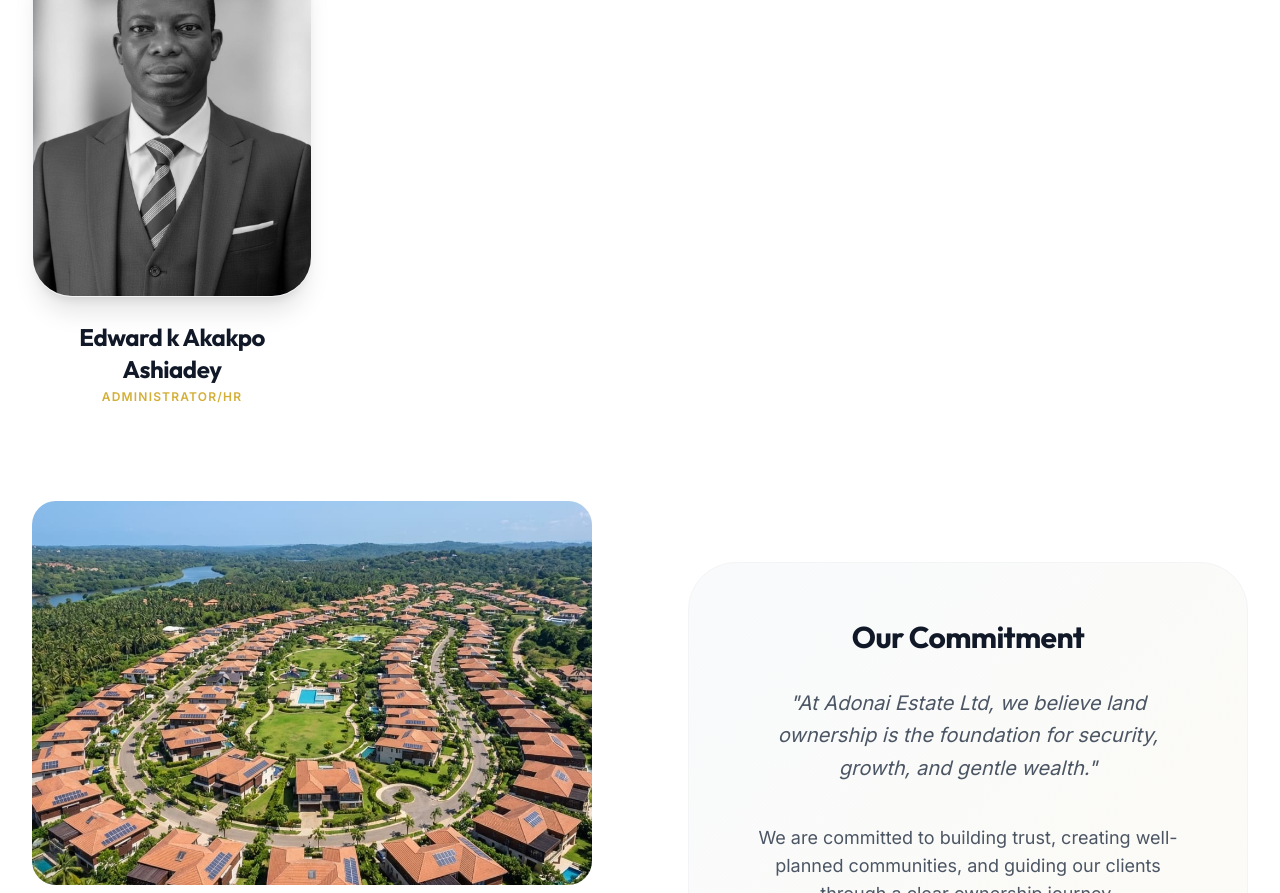
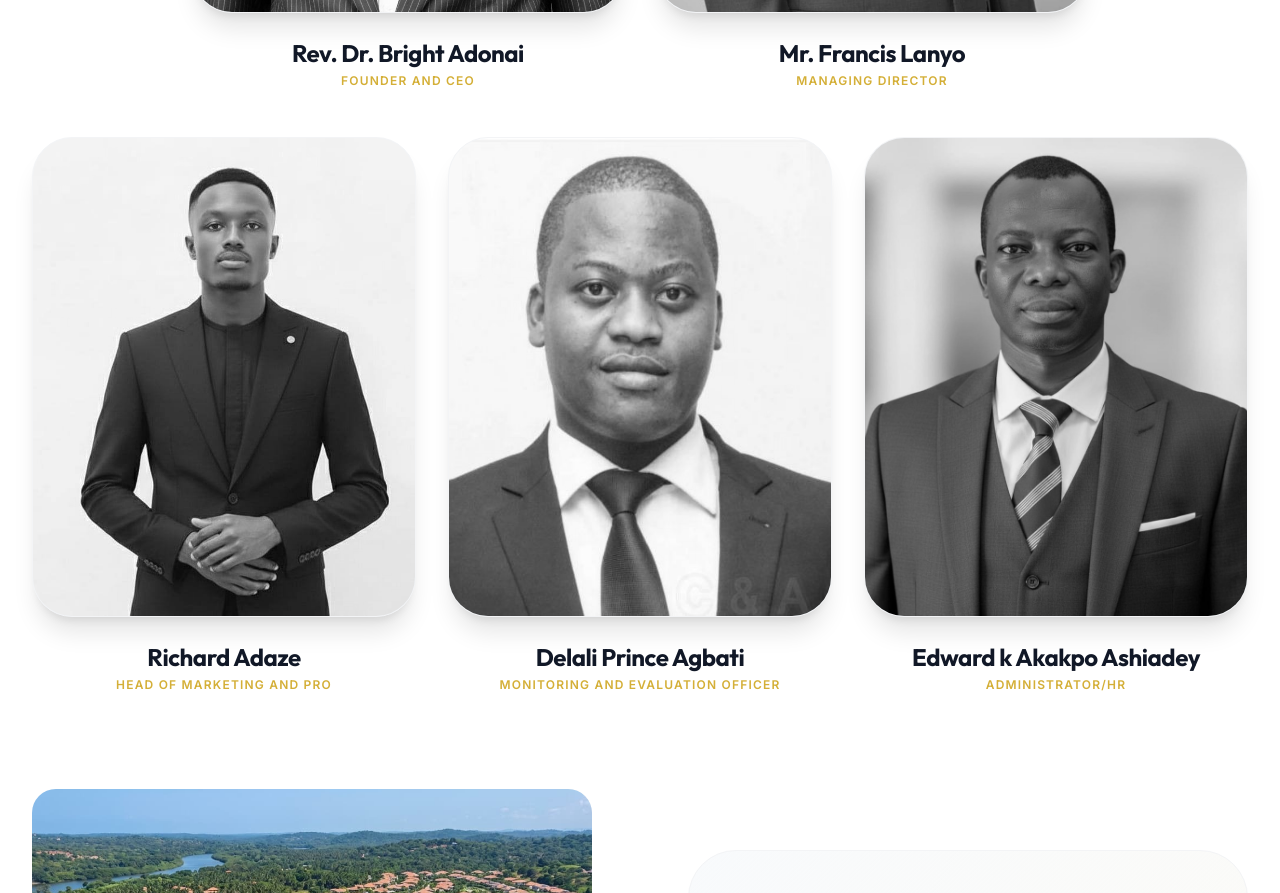
Before and after one commit to adazewebstudio-png/adonaiestate, a React (Vite) app: page /about in a window 1280 px wide. Shown: the part 3500-4393 px from the top of the page. Built offline with nearby package versions, Linux system fonts and the light colour scheme.

Commit message:
design: restructure team section to tiered layout (2 top, 3 bottom)

```diff
--- a/src/pages/AboutUs.tsx
+++ b/src/pages/AboutUs.tsx
@@ -182,7 +182,9 @@
                             <div className="w-24 h-1.5 bg-gold mx-auto mt-4 rounded-full"></div>
                         </div>
 
-                        <div className="grid grid-cols-1 sm:grid-cols-2 lg:grid-cols-4 gap-8">
+                        <div className="space-y-12">
+                            {/* Top Management - 2 Columns */}
+                            <div className="grid grid-cols-1 md:grid-cols-2 gap-8 max-w-4xl mx-auto">
                                 {[
                                     {
                                         name: "Rev. Dr. Bright Adonai",
@@ -193,21 +195,6 @@
                                         name: "Mr. Francis Lanyo",
                                         role: "Managing Director",
                                         image: "/francis_lanyo.jpg",
-                                },
-                                {
-                                    name: "Richard Adaze",
-                                    role: "Head of Marketing and PRO",
-                                    image: "/richard_adaze.jpg",
-                                },
-                                {
-                                    name: "Delali Prince Agbati",
-                                    role: "Monitoring and Evaluation Officer",
-                                    image: "/delali_agbati.jpg",
-                                },
-                                {
-                                    name: "Edward k Akakpo Ashiadey",
-                                    role: "ADMINISTRATOR/HR",
-                                    image: "/edward_akakpo.jpg",
                                     }
                                 ].map((member, index) => (
                                     <motion.div
@@ -230,11 +217,6 @@
                                                     <Users size={80} strokeWidth={1} />
                                                 </div>
                                             )}
-                                        <div className="absolute inset-x-0 bottom-0 p-6 bg-gradient-to-t from-black/80 via-black/20 to-transparent opacity-0 group-hover:opacity-100 transition-opacity duration-300">
-                                            <div className="flex gap-4 justify-center">
-                                                {/* Social placeholders if needed */}
-                                            </div>
-                                        </div>
                                         </div>
                                         <div className="text-center">
                                             <h3 className="text-2xl font-bold text-gray-900 mb-1">{member.name}</h3>
@@ -242,6 +224,55 @@
                                         </div>
                                     </motion.div>
                                 ))}
+                            </div>
+
+                            {/* Officers - 3 Columns */}
+                            <div className="grid grid-cols-1 sm:grid-cols-2 lg:grid-cols-3 gap-8">
+                                {[
+                                    {
+                                        name: "Richard Adaze",
+                                        role: "Head of Marketing and PRO",
+                                        image: "/richard_adaze.jpg",
+                                    },
+                                    {
+                                        name: "Delali Prince Agbati",
+                                        role: "Monitoring and Evaluation Officer",
+                                        image: "/delali_agbati.jpg",
+                                    },
+                                    {
+                                        name: "Edward k Akakpo Ashiadey",
+                                        role: "ADMINISTRATOR/HR",
+                                        image: "/edward_akakpo.jpg",
+                                    }
+                                ].map((member, index) => (
+                                    <motion.div
+                                        key={index}
+                                        initial={{ opacity: 0, y: 30 }}
+                                        whileInView={{ opacity: 1, y: 0 }}
+                                        viewport={{ once: true }}
+                                        transition={{ delay: 0.4 + (index * 0.2) }}
+                                        className="group"
+                                    >
+                                        <div className="relative mb-6 overflow-hidden rounded-[2.5rem] bg-slate-100 aspect-[4/5] shadow-xl border border-gray-100">
+                                            {member.image ? (
+                                                <img
+                                                    src={member.image}
+                                                    alt={member.name}
+                                                    className="w-full h-full object-cover grayscale group-hover:grayscale-0 transition-all duration-700 group-hover:scale-110"
+                                                />
+                                            ) : (
+                                                <div className="w-full h-full flex items-center justify-center text-gray-300">
+                                                    <Users size={80} strokeWidth={1} />
+                                                </div>
+                                            )}
+                                        </div>
+                                        <div className="text-center">
+                                            <h3 className="text-2xl font-bold text-gray-900 mb-1">{member.name}</h3>
+                                            <p className="text-gold font-bold uppercase tracking-widest text-xs">{member.role}</p>
+                                        </div>
+                                    </motion.div>
+                                ))}
+                            </div>
                         </div>
                     </div>
 
```
Lines whose indentation alone changed are shown as unchanged.
